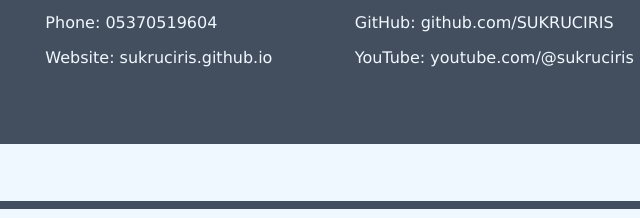
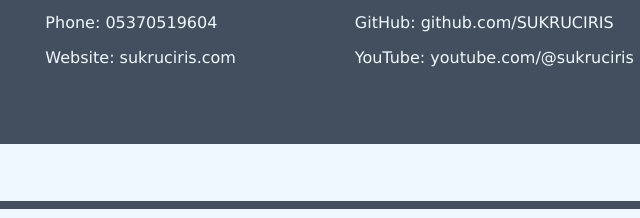
Before and after one commit to SUKRUCIRIS/SUKRUCIRIS.github.io, a plain HTML site: page index.html in a window 1280 px wide. Shown: the part 176-394 px from the top of the page, 427-1067 px from the left. Drawn offline with Linux system fonts and the light colour scheme.

Commit message:
Update index.html

```diff
--- a/index.html
+++ b/index.html
@@ -19,7 +19,7 @@
           <p>Phone: 05370519604</p>
           <p>
             Website:
-            <a href="https://sukruciris.github.io">sukruciris.github.io</a>
+            <a href="sukruciris.com">sukruciris.com</a>
           </p>
         </div>
         <div class="card">
```
